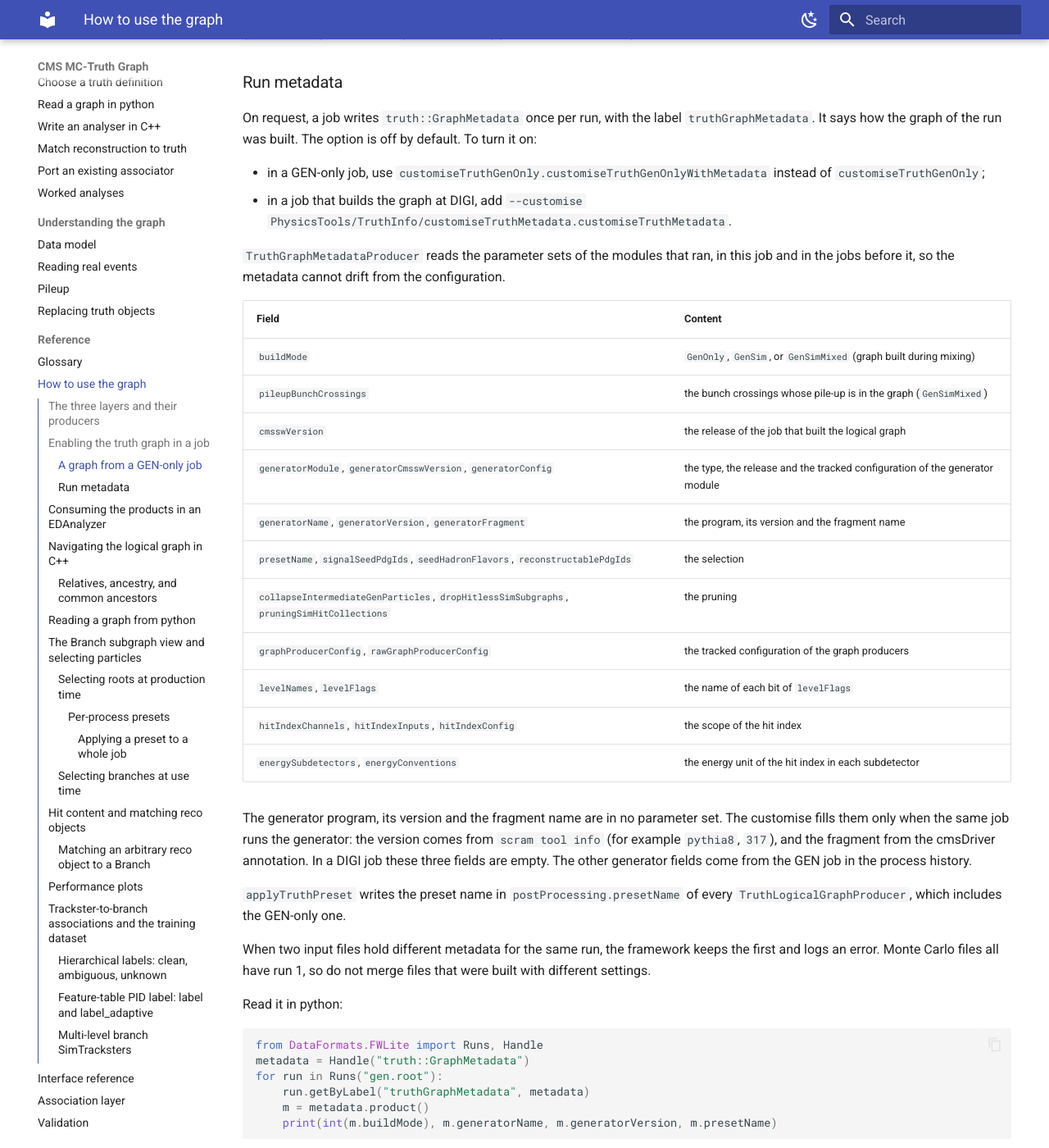
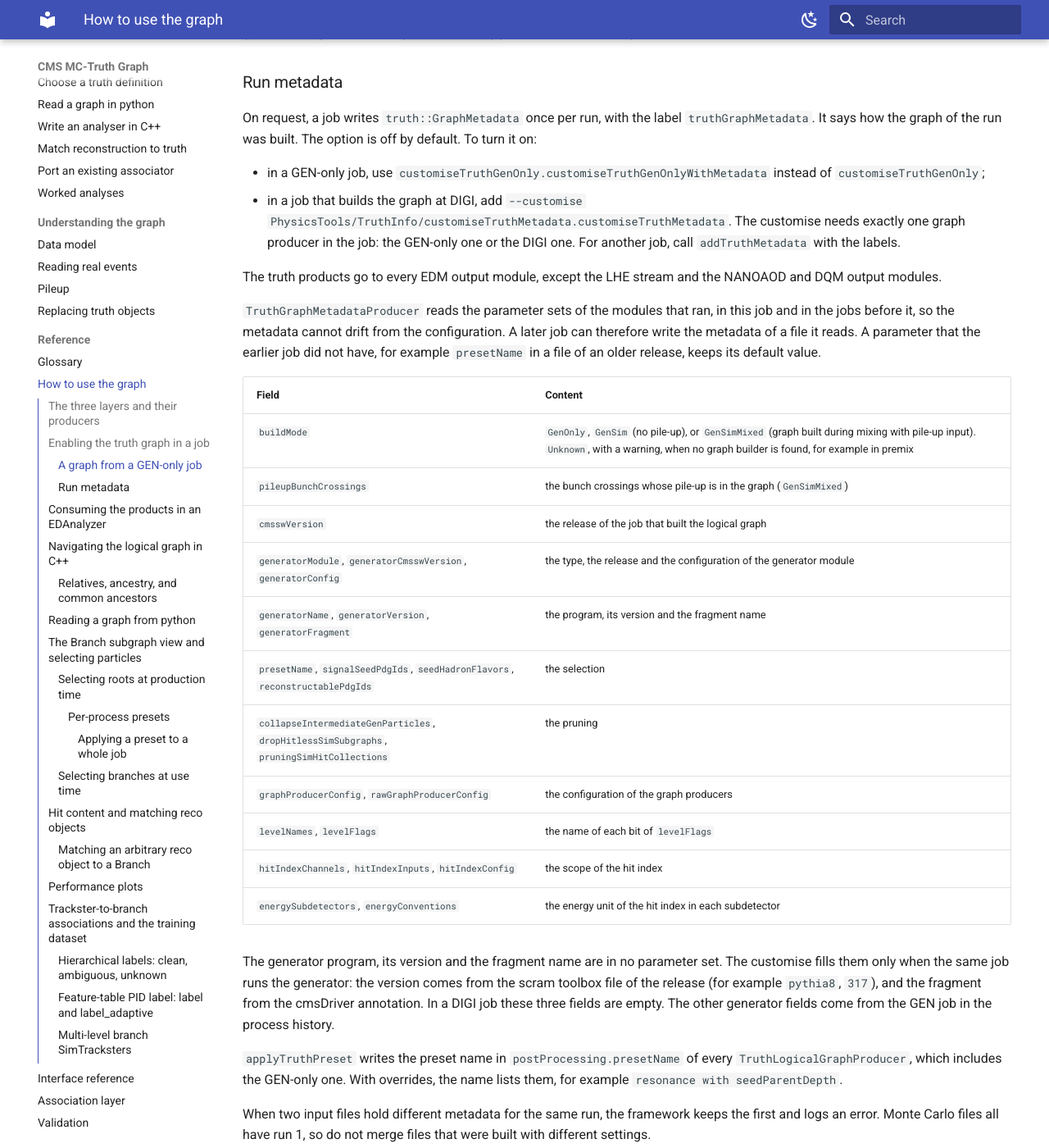
Before and after one commit to felicepantaleo/cms-truth-docs, an MkDocs documentation site: the page built from docs/usage.md, in a window 1280 px wide and 1400 px high, scrolled down 4260 px. Shown: the whole window at 82% size. Built offline with MkDocs 1.6.1 and Material for MkDocs 9.7.7, drawn with Linux system fonts in a browser that asks for light colours.

Commit message:
usage: run metadata from a later job, build modes, output modules

```diff
--- a/docs/usage.md
+++ b/docs/usage.md
@@ -213,32 +213,41 @@ default. To turn it on:
   instead of `customiseTruthGenOnly`;
 - in a job that builds the graph at DIGI, add
   `--customise PhysicsTools/TruthInfo/customiseTruthMetadata.customiseTruthMetadata`.
+  The customise needs exactly one graph producer in the job: the GEN-only one or the DIGI
+  one. For another job, call `addTruthMetadata` with the labels.
+
+The truth products go to every EDM output module, except the LHE stream and the NANOAOD
+and DQM output modules.
 
 `TruthGraphMetadataProducer` reads the parameter sets of the modules that ran, in this
-job and in the jobs before it, so the metadata cannot drift from the configuration.
+job and in the jobs before it, so the metadata cannot drift from the configuration. A later
+job can therefore write the metadata of a file it reads. A parameter that the earlier job
+did not have, for example `presetName` in a file of an older release, keeps its default
+value.
 
 | Field | Content |
 |---|---|
-| `buildMode` | `GenOnly`, `GenSim`, or `GenSimMixed` (graph built during mixing) |
+| `buildMode` | `GenOnly`, `GenSim` (no pile-up), or `GenSimMixed` (graph built during mixing with pile-up input). `Unknown`, with a warning, when no graph builder is found, for example in premix |
 | `pileupBunchCrossings` | the bunch crossings whose pile-up is in the graph (`GenSimMixed`) |
 | `cmsswVersion` | the release of the job that built the logical graph |
-| `generatorModule`, `generatorCmsswVersion`, `generatorConfig` | the type, the release and the tracked configuration of the generator module |
+| `generatorModule`, `generatorCmsswVersion`, `generatorConfig` | the type, the release and the configuration of the generator module |
 | `generatorName`, `generatorVersion`, `generatorFragment` | the program, its version and the fragment name |
 | `presetName`, `signalSeedPdgIds`, `seedHadronFlavors`, `reconstructablePdgIds` | the selection |
 | `collapseIntermediateGenParticles`, `dropHitlessSimSubgraphs`, `pruningSimHitCollections` | the pruning |
-| `graphProducerConfig`, `rawGraphProducerConfig` | the tracked configuration of the graph producers |
+| `graphProducerConfig`, `rawGraphProducerConfig` | the configuration of the graph producers |
 | `levelNames`, `levelFlags` | the name of each bit of `levelFlags` |
 | `hitIndexChannels`, `hitIndexInputs`, `hitIndexConfig` | the scope of the hit index |
 | `energySubdetectors`, `energyConventions` | the energy unit of the hit index in each subdetector |
 
 The generator program, its version and the fragment name are in no parameter set. The
 customise fills them only when the same job runs the generator: the version comes from
-`scram tool info` (for example `pythia8`, `317`), and the fragment from the cmsDriver
+the scram toolbox file of the release (for example `pythia8`, `317`), and the fragment from the cmsDriver
 annotation. In a DIGI job these three fields are empty. The other generator fields come
 from the GEN job in the process history.
 
 `applyTruthPreset` writes the preset name in `postProcessing.presetName` of every
-`TruthLogicalGraphProducer`, which includes the GEN-only one.
+`TruthLogicalGraphProducer`, which includes the GEN-only one. With overrides, the name
+lists them, for example `resonance with seedParentDepth`.
 
 When two input files hold different metadata for the same run, the framework keeps the
 first and logs an error. Monte Carlo files all have run 1, so do not merge files that were
```
